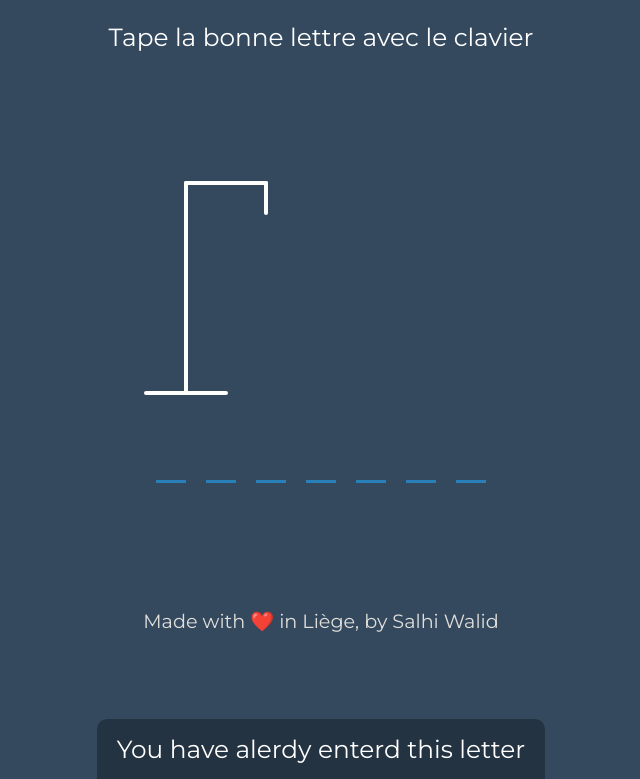
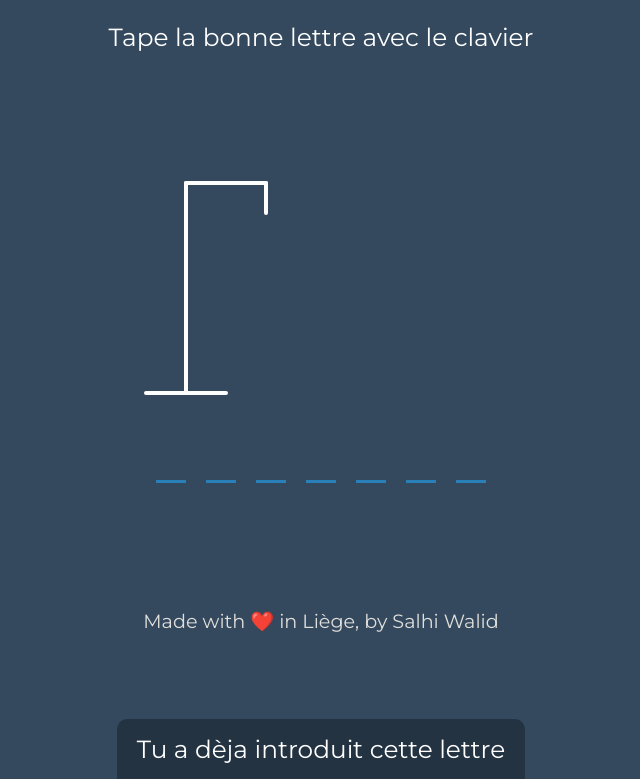
Before and after one commit to imwaa/jeu-du-pendu, a plain HTML site: page index.html in a window 1280 px wide. Shown: the part 81-860 px from the top of the page, without its empty margins (319-959 px from the left). Drawn offline with Linux system fonts and the light colour scheme.

Commit message:
Add files via upload

```diff
--- a/index.html
+++ b/index.html
@@ -49,7 +49,7 @@
 
     <!-- Notification -->
     <div class="notification-container" id="notification-container">
-        <p>You have alerdy enterd this letter</p>
+        <p>Tu a dèja introduit cette lettre</p>
     </div>
     <!-- Footer -->
     <footer>
```
